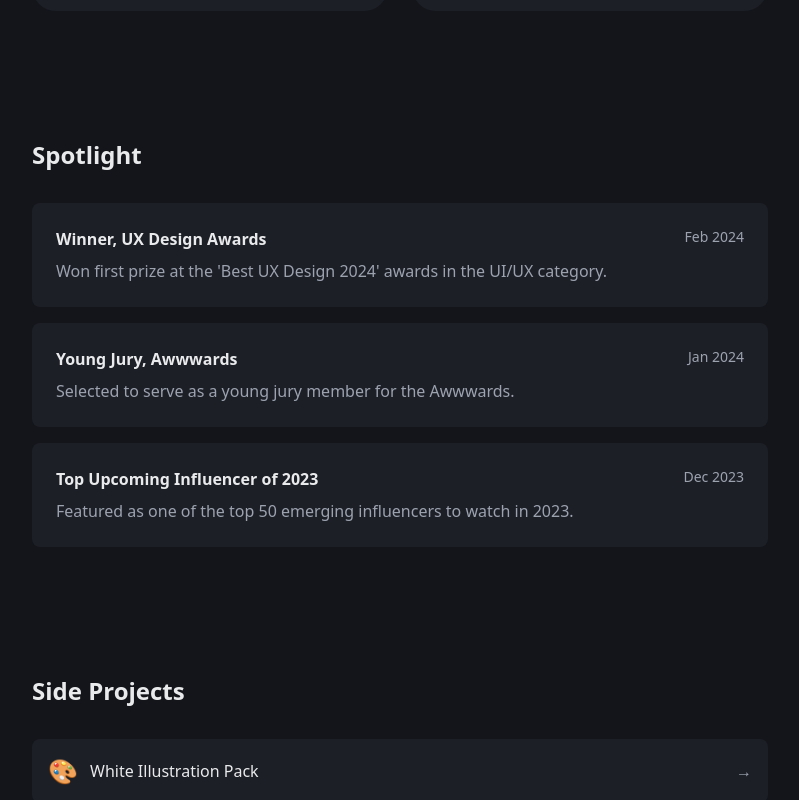
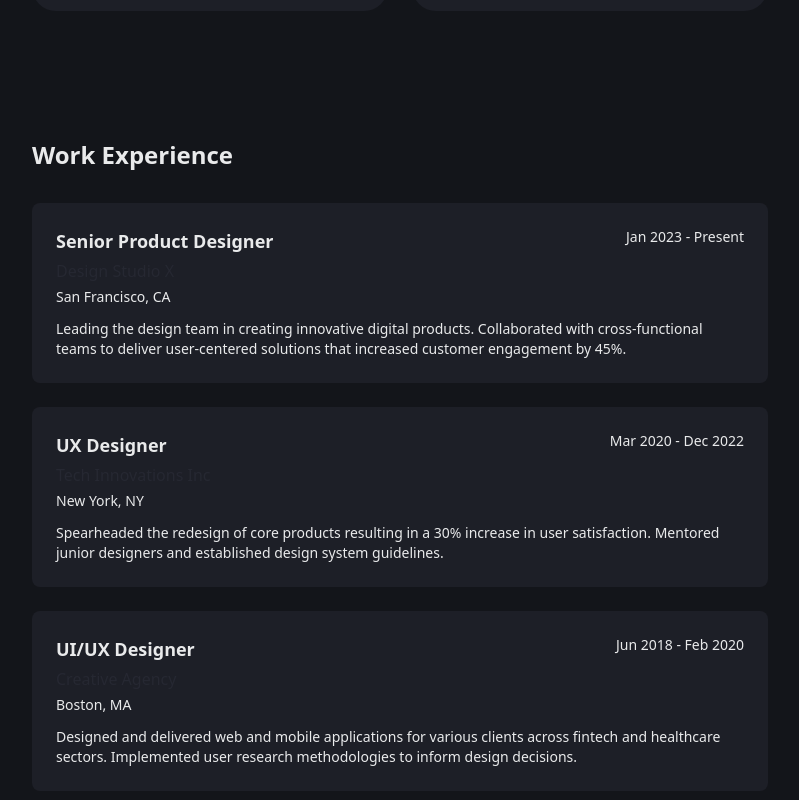
Before and after one commit to shaihq/template-final-designfolio-v1, a React (Vite) app: page / in a window 1280 px wide. Shown: the part 1080-1880 px from the top of the page, without its empty margins (240-1039 px from the left). Built offline with nearby package versions, Linux system fonts and the light colour scheme.

Commit message:
Update Spotlight section content
Changed the content in the Spotlight section to reflect work experience similar to LinkedIn.
[skip gpt_engineer]

```diff
--- a/src/components/Spotlight.tsx
+++ b/src/components/Spotlight.tsx
@@ -1,36 +1,46 @@
 export const Spotlight = () => {
-  const awards = [
+  const experiences = [
     {
-      title: "Winner, UX Design Awards",
-      date: "Feb 2024",
-      description: "Won first prize at the 'Best UX Design 2024' awards in the UI/UX category.",
+      title: "Senior Product Designer",
+      company: "Design Studio X",
+      date: "Jan 2023 - Present",
+      location: "San Francisco, CA",
+      description: "Leading the design team in creating innovative digital products. Collaborated with cross-functional teams to deliver user-centered solutions that increased customer engagement by 45%.",
     },
     {
-      title: "Young Jury, Awwwards",
-      date: "Jan 2024",
-      description: "Selected to serve as a young jury member for the Awwwards.",
+      title: "UX Designer",
+      company: "Tech Innovations Inc",
+      date: "Mar 2020 - Dec 2022",
+      location: "New York, NY",
+      description: "Spearheaded the redesign of core products resulting in a 30% increase in user satisfaction. Mentored junior designers and established design system guidelines.",
     },
     {
-      title: "Top Upcoming Influencer of 2023",
-      date: "Dec 2023",
-      description: "Featured as one of the top 50 emerging influencers to watch in 2023.",
+      title: "UI/UX Designer",
+      company: "Creative Agency",
+      date: "Jun 2018 - Feb 2020",
+      location: "Boston, MA",
+      description: "Designed and delivered web and mobile applications for various clients across fintech and healthcare sectors. Implemented user research methodologies to inform design decisions.",
     },
   ];
 
   return (
     <section className="py-16">
-      <h2 className="text-2xl font-bold mb-8">Spotlight</h2>
-      <div className="space-y-4">
-        {awards.map((award, index) => (
+      <h2 className="text-2xl font-bold mb-8">Work Experience</h2>
+      <div className="space-y-6">
+        {experiences.map((experience, index) => (
           <div
             key={index}
             className="bg-card p-6 rounded-lg hover:bg-card/80 transition-colors"
           >
-            <div className="flex justify-between items-start mb-2">
-              <h3 className="font-semibold">{award.title}</h3>
-              <span className="text-gray-400 text-sm">{award.date}</span>
+            <div className="flex flex-col gap-1">
+              <div className="flex justify-between items-start">
+                <h3 className="font-semibold text-lg">{experience.title}</h3>
+                <span className="text-sm text-muted-foreground">{experience.date}</span>
+              </div>
+              <div className="text-base text-primary">{experience.company}</div>
+              <div className="text-sm text-muted-foreground mb-2">{experience.location}</div>
+              <p className="text-sm text-muted-foreground">{experience.description}</p>
             </div>
-            <p className="text-gray-400">{award.description}</p>
           </div>
         ))}
       </div>
```
